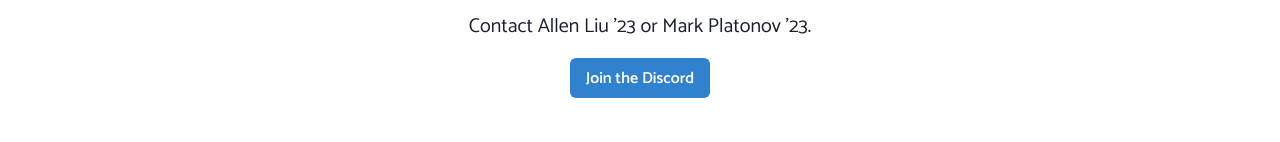
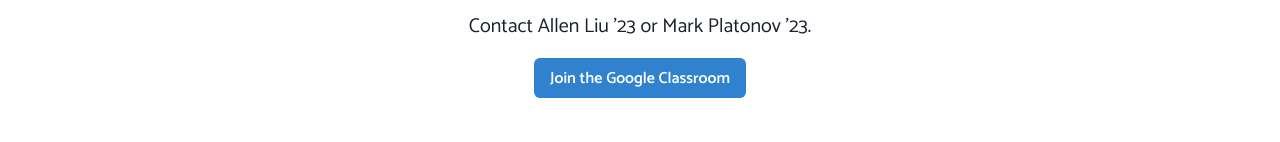
Before and after one commit to wildwastaken/hackclub, a Next.js app: page /team/join in a window 1280 px wide. Shown: the part 810-952 px from the top of the page. Built offline with nearby package versions, Linux system fonts and the light colour scheme.

Commit message:
Update join.js

```diff
--- a/pages/team/join.js
+++ b/pages/team/join.js
@@ -65,8 +65,8 @@ export default function JoinTeam(){
         <Text fontSize="xl">
           Contact Allen Liu '23 or Mark Platonov '23.
         </Text>
-        <Link href={socials.discord} style={{ textDecoration: "none" }} isExternal>
-          <Button colorScheme="blue" mt={4}>Join the Discord</Button>
+        <Link href={socials.gc} style={{ textDecoration: "none" }} isExternal>
+          <Button colorScheme="blue" mt={4}>Join the Google Classroom</Button>
         </Link>
       </Container>
   </>
```
